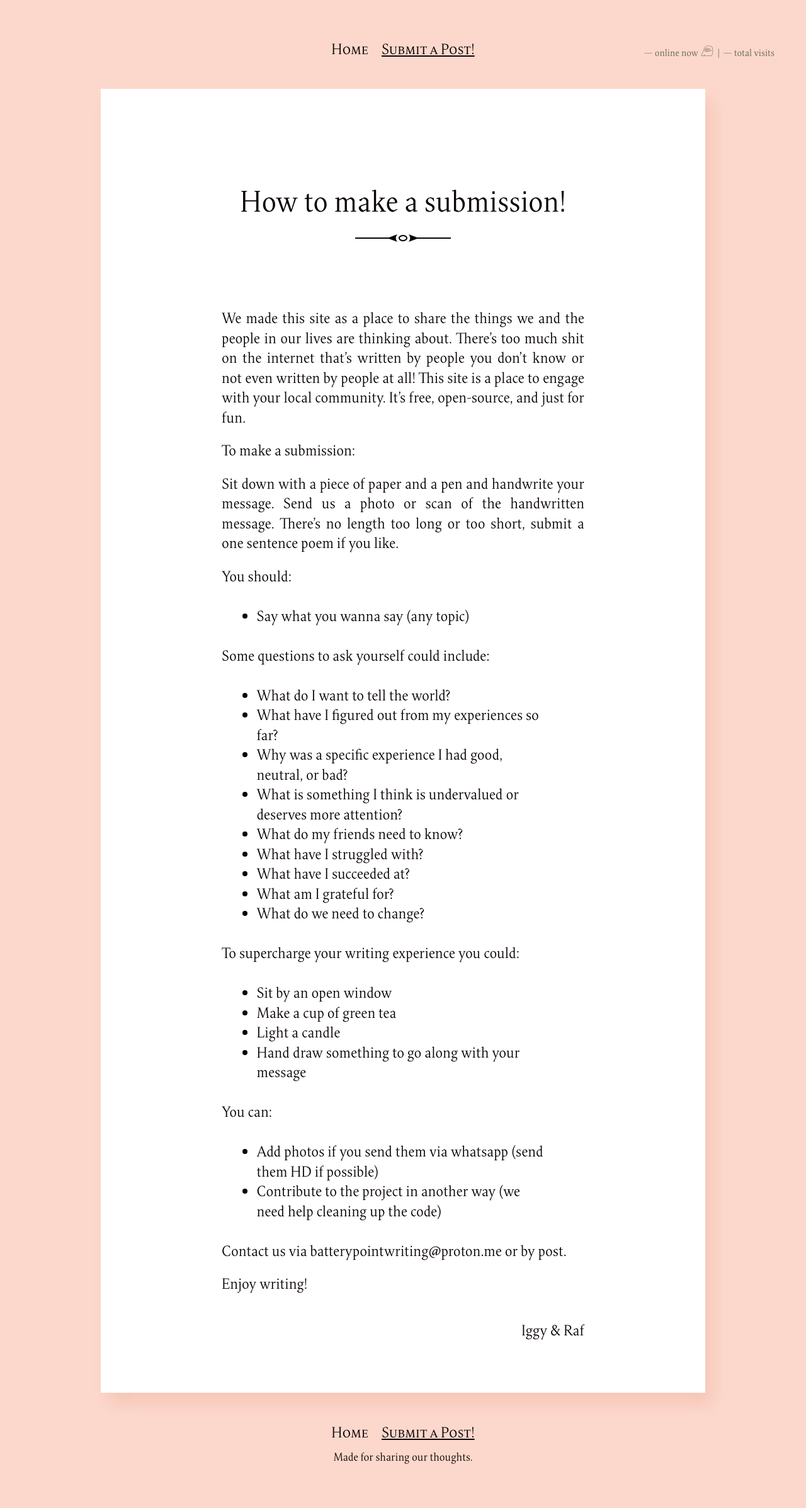
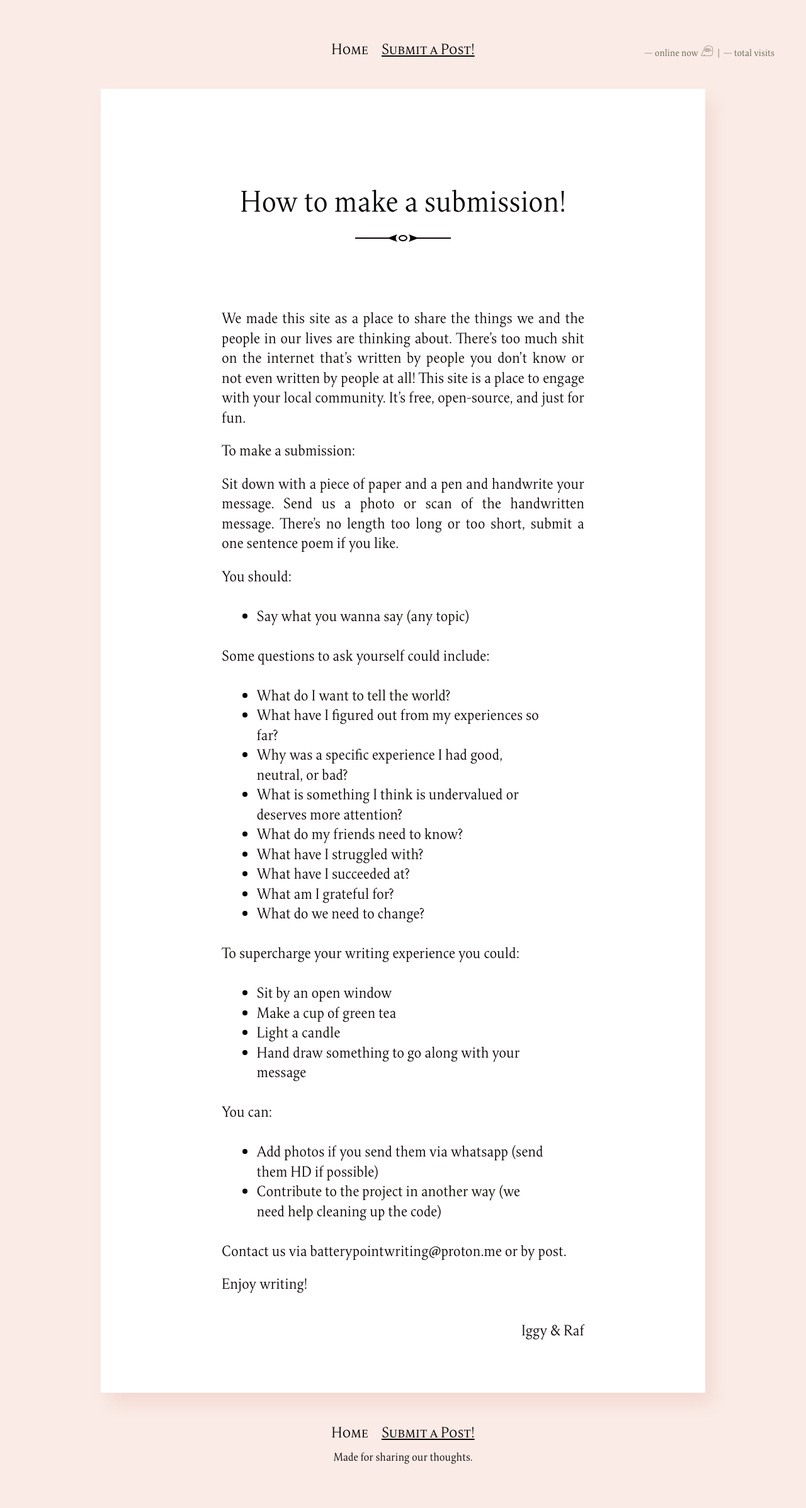
Before and after one commit to batterypointwriting/batterypointwriting.github.io, a Jekyll site: the page built from submit.md, in a window 1280 px wide. Shown: the whole page at 63% size. Built offline with Jekyll 4.4.1, drawn with Linux system fonts in a browser that asks for light colours.

Commit message:
Update _variables.scss

```diff
--- a/_sass/_variables.scss
+++ b/_sass/_variables.scss
@@ -1,4 +1,4 @@
-$brand-color:         #fcd8cc;
+$brand-color:         #faebe6;
 $highlight:           darken($brand-color, 45%);
 $text-color:          #0b0404;
 $muted-text-color:    #64644B;
```
